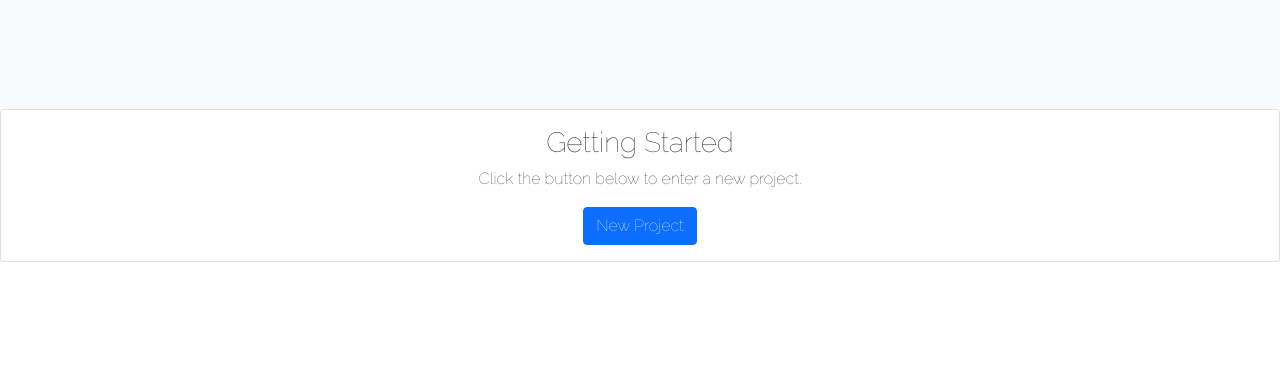
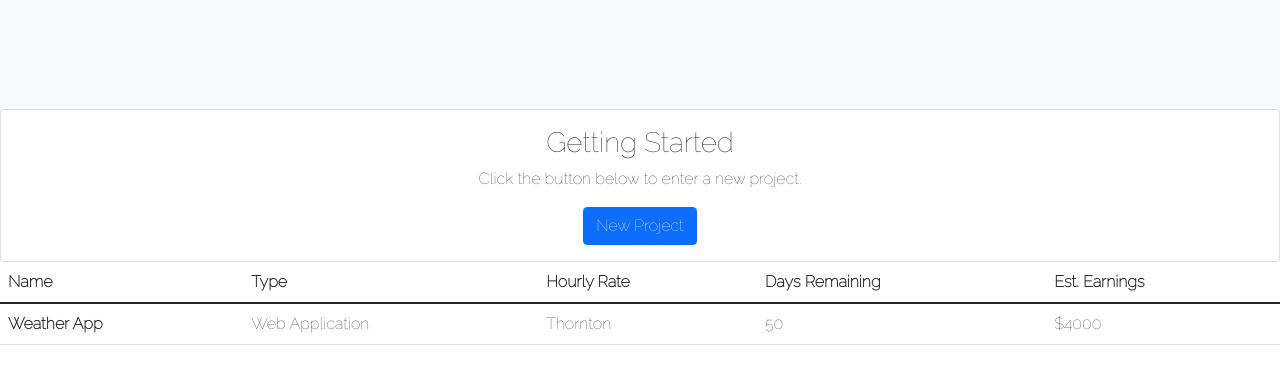
Before and after one commit to josephdaw/project-tracker, a plain HTML site: page index.html in a window 1280 px wide. Shown: the part 201-572 px from the top of the page. Drawn offline with nearby package versions, Linux system fonts and the light colour scheme.

Commit message:
add project table

```diff
--- a/index.html
+++ b/index.html
@@ -31,7 +31,7 @@
             </div>
         </div>
     </header>
-
+    <!-- getting started card -->
     <div class="card text-center">
         <div class="card-body">
             <h3 class="card-title">Getting Started</h3>
@@ -76,7 +76,27 @@
             </div>
         </div>
     </div>
-
+    <!-- table -->
+    <table class="table table-hover">
+        <thead>
+          <tr>
+            <th scope="col">Name</th>
+            <th scope="col">Type</th>
+            <th scope="col">Hourly Rate</th>
+            <th scope="col">Days Remaining</th>
+            <th scope="col">Est. Earnings</th>
+          </tr>
+        </thead>
+        <tbody>
+          <tr>
+            <th scope="row">Weather App</th>
+            <td>Web Application</td>
+            <td>Thornton</td>
+            <td>50</td>
+            <td>$4000</td>
+          </tr>
+        </tbody>
+    </table>
 
 
 
```
